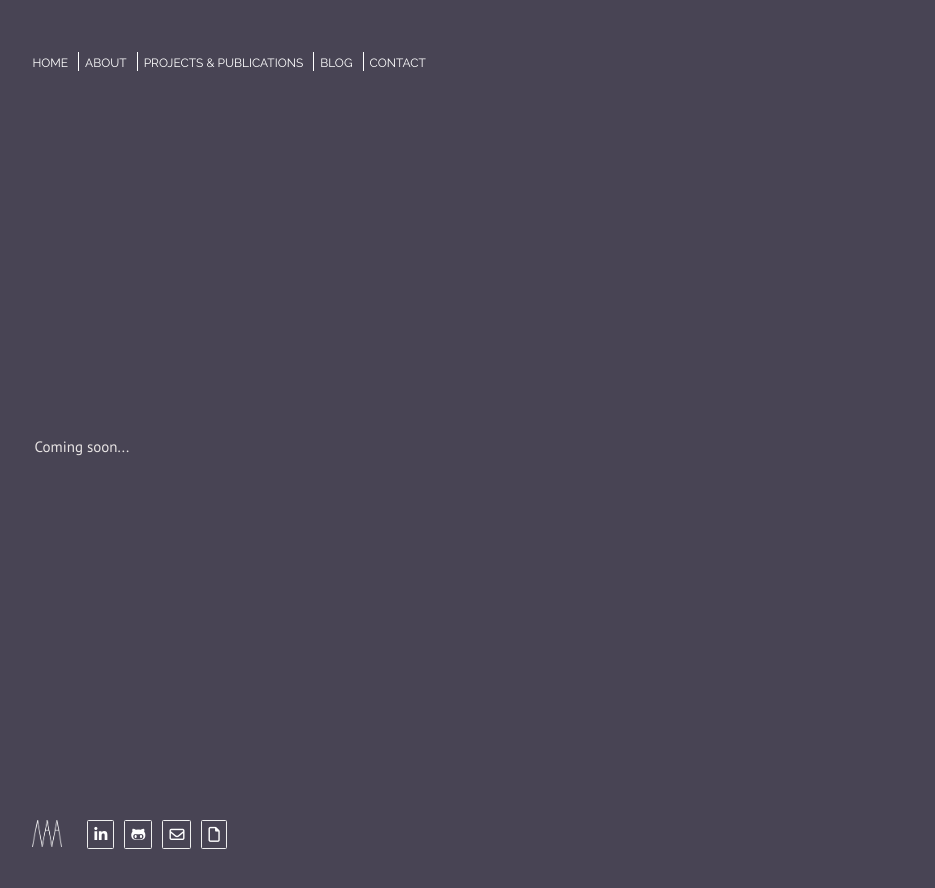
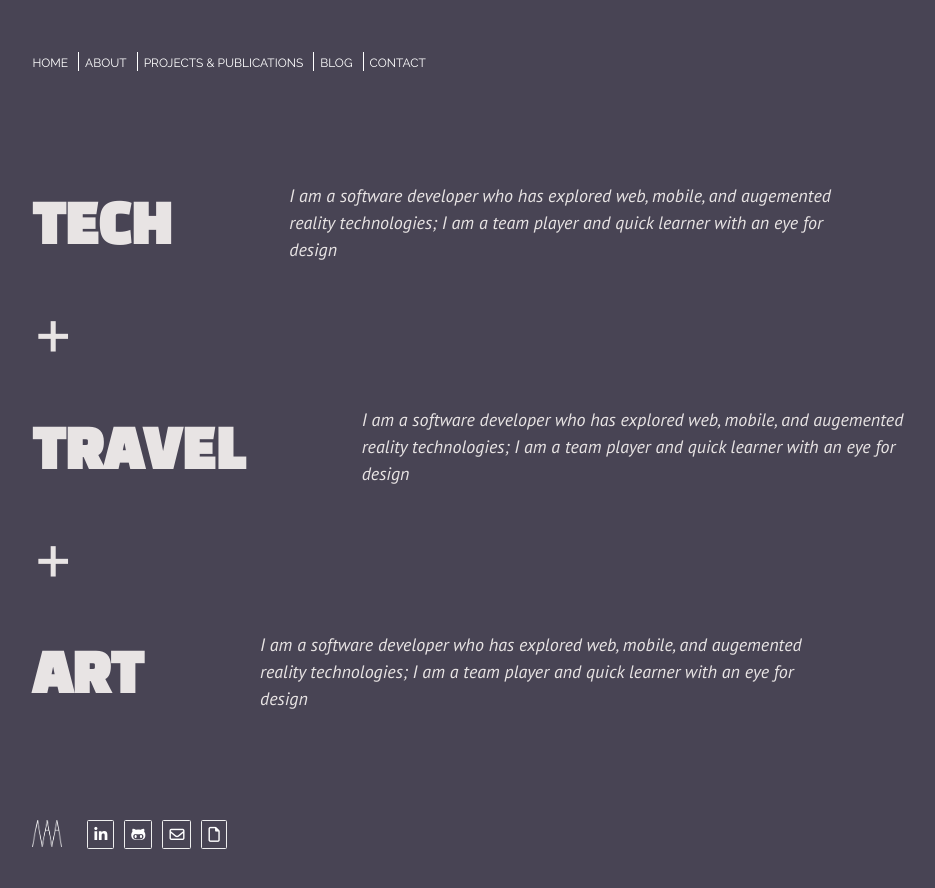
Before and after one commit to maabernethy/maabernethy.github.io, a Jekyll site: the page built from about.md, in a window 1280 px wide. Shown: the top 888 px of the page, without its empty margins (70-1005 px from the left). Built offline with Jekyll 4.4.1, drawn with Linux system fonts in a browser that asks for light colours; nearby versions of some CDN libraries; library files that are not in the unit come from our copies.

Commit message:
Add About page
still need correct copy

```diff
--- a/_layouts/about.html
+++ b/_layouts/about.html
@@ -5,7 +5,30 @@
   <body id="about">
     <main class="container valign-wrapper">
       <div>
-        <p>Coming soon...</p>
+        <div class="row valign-wrapper">
+          <h2 class="category">TECH</h2>
+          <p class="description">I am a software developer who has explored web, mobile,
+          and augemented reality technologies; I am a team player and
+          quick learner with an eye for design</p>
+        </div>
+        <div class="row">
+          <p class="plus">+</p>
+        </div>
+        <div class="row valign-wrapper">
+          <h2 class="category">TRAVEL</h2>
+          <p class="description">I am a software developer who has explored web, mobile,
+          and augemented reality technologies; I am a team player and
+          quick learner with an eye for design</p>
+        </div>
+        <div class="row">
+          <p class="plus">+</p>
+        </div>
+        <div class="row valign-wrapper">
+          <h2 class="category">ART</h2>
+          <p class="description">I am a software developer who has explored web, mobile,
+          and augemented reality technologies; I am a team player and
+          quick learner with an eye for design</p>
+        </div>
       </div>
     </main>
   </body>
--- a/_sass/layout.scss
+++ b/_sass/layout.scss
@@ -37,6 +37,28 @@ body {
     padding: 0 $right-margin 0 $left-margin;
     width: auto;
     margin: 0px;
+  }
+
+  &#about {
+    .plus {
+      font-size: 70px;
+    }
+
+    .category {
+      display: inline-block;
+    }
+
+    .description {
+      width: 60%;
+      padding-left: 10%;
+      display: inline-block;
+      font-size: 18px;
+    }
+
+    .row {
+      margin-top: 0px;
+      margin-bottom: 0px;
+    }
   }
 }
 
--- a/_sass/typography.scss
+++ b/_sass/typography.scss
@@ -1,5 +1,5 @@
 // Google Fonts
-@import url('https://fonts.googleapis.com/css?family=Black+Han+Sans|PT+Sans|Raleway');
+@import url('https://fonts.googleapis.com/css?family=Black+Han+Sans|PT+Sans:400i,700i|Raleway:300,400,500,600,700,800');
 
 // Font Variables
 $black-han-sans: 'Black Han Sans', sans-serif;
```
